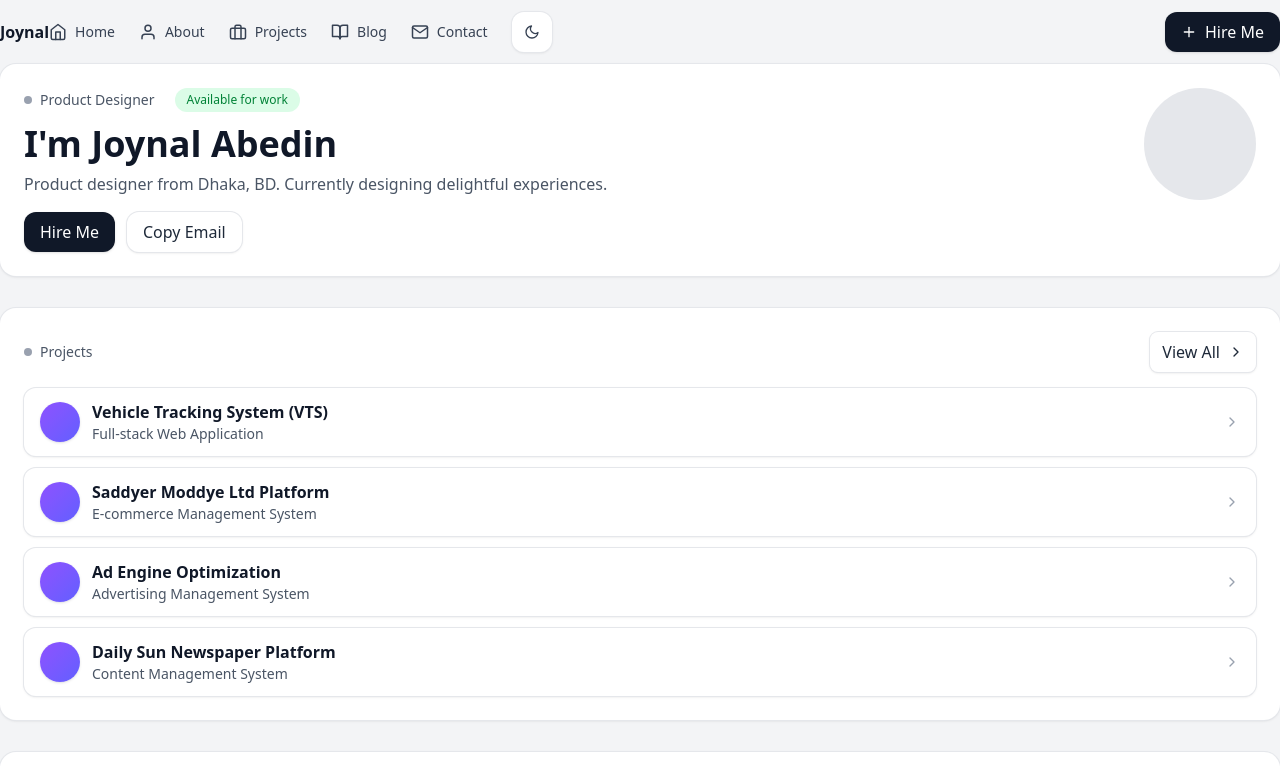
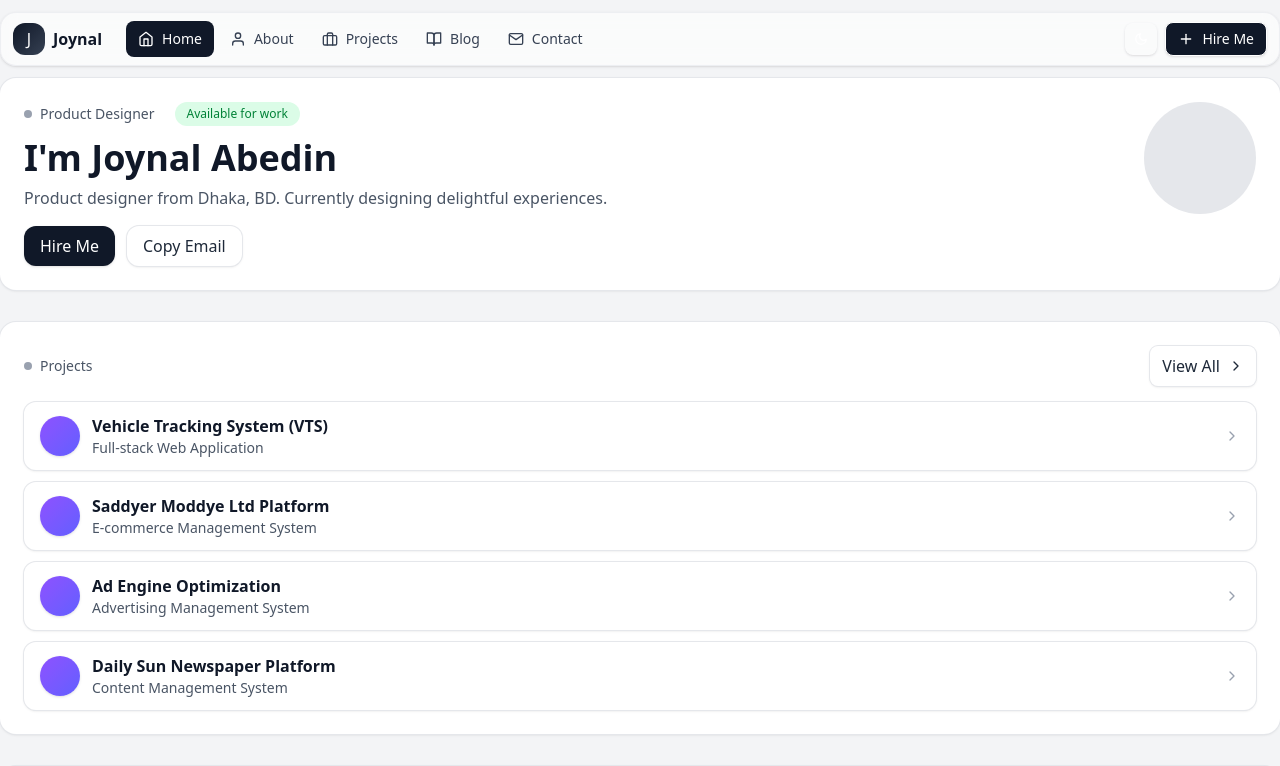
Before and after one commit to joydiucse/portfolio, a React (Vite) app: page / in a window 1280 px wide. Shown: the top 766 px of the page. Built offline with nearby package versions, Linux system fonts and the light colour scheme.

Commit message:
navbar upddated

```diff
--- a/src/components/layouts/navbar/Navbar.jsx
+++ b/src/components/layouts/navbar/Navbar.jsx
@@ -1,9 +1,10 @@
 import React, { useEffect, useState } from 'react';
-import { Link } from 'react-router-dom';
+import { Link, useLocation } from 'react-router-dom';
 import { FiHome, FiUser, FiBriefcase, FiMail, FiBookOpen, FiPlus, FiMoon, FiSun } from 'react-icons/fi';
 import Container from "../../common/Container.jsx";
 
 function Navbar() {
+    const location = useLocation();
     const navItems = [
         { to: '/', icon: FiHome, label: 'Home' },
         { to: '#about', icon: FiUser, label: 'About' },
@@ -34,74 +35,112 @@ function Navbar() {
     return (
         <>
             <div className="sticky top-3 z-50">
-                <Container background="bg-transparent" padding="default" maxWidth="responsive">
-                    <div className="flex items-center justify-between">
-                        <div className="hidden md:flex items-center gap-4">
-                            <Link to="/" className="font-semibold text-gray-900">
-                                Joynal
+                <Container>
+                    <div className="rounded-2xl border border-gray-200/60 dark:border-gray-800/60 bg-white/80 dark:bg-gray-900/70 backdrop-blur supports-[backdrop-filter]:bg-white/60 px-3 py-2 shadow-sm">
+                        <div className="flex items-center justify-between gap-0 sm:gap-6">
+                            <div className="flex items-center gap-6">
+                                <div className="hidden md:flex items-center gap-3">
+                                    <Link to="/" className="flex items-center gap-2">
+                                        <span className="inline-flex h-8 w-8 items-center justify-center rounded-xl bg-gradient-to-br from-gray-900 to-gray-700 text-white">J</span>
+                                        <span className="font-semibold text-gray-900 dark:text-gray-100">Joynal</span>
                                     </Link>
                                 </div>
-
-                        <div className="md:hidden flex items-center gap-3">
-                            <div className="bg-white dark:bg-gray-800 rounded-full shadow-sm ring-1 ring-gray-200 dark:ring-gray-700 px-2 py-1 flex items-center">
-                                {navItems.map((item) => (
+                                <div className="flex items-center gap-2">
+                                    <div className="flex items-center gap-1">
+                                        {navItems.map((item) => {
+                                            const active = item.to.startsWith('#') ? location.hash === item.to : location.pathname === item.to;
+                                            return (
                                                 <Link
                                                     key={item.label}
                                                     to={item.to}
-                                        aria-label={item.label}
-                                        title={item.label}
-                                        className="mx-1 p-2 rounded-full text-gray-700 dark:text-gray-200 hover:bg-gray-100 dark:hover:bg-gray-700 hover:text-gray-900 active:scale-[0.98]"
+                                                    className={`inline-flex items-center gap-2 py-2 md:py-2 px-2 md:px-3 rounded-full md:rounded-lg text-sm transition-all ${active ? 'bg-gray-900 text-white' : 'text-gray-700 dark:text-gray-200 hover:text-gray-900 dark:hover:text-white'}`}
                                                 >
-                                        <item.icon className="text-[20px]" />
+                                                    <item.icon className="text-[16px]" />
+                                                    <span className="hidden md:block font-medium">{item.label}</span>
                                                 </Link>
-                                ))}
+                                            );
+                                        })}
+                                    </div>
+                                </div>
                             </div>
 
+                            <div className="flex items-center justify-end gap-2">
                                 <button
                                     onClick={() => applyTheme(theme === 'dark' ? 'light' : 'dark')}
                                     aria-label="Toggle theme"
-                                className="inline-flex items-center justify-center h-10 w-10 rounded-xl bg-white dark:bg-gray-800 ring-1 ring-gray-200 dark:ring-gray-700 text-gray-700 dark:text-gray-200 shadow-sm"
+                                    className="inline-flex items-center justify-center size-8 text-sm  text-white rounded-lg shadow-sm hover:bg-black"
                                 >
                                     {theme === 'dark' ? <FiSun /> : <FiMoon />}
                                 </button>
 
                                 <Link
                                     to="#hire"
-                                className="inline-flex items-center gap-2 bg-gray-900 text-white rounded-xl px-3 py-2 shadow-sm hover:bg-black"
+                                    className="inline-flex items-center gap-2  border dark:border-gray-800 bg-gray-900 text-white rounded-lg px-3 py-1.5 shadow-sm hover:bg-black"
                                 >
                                     <FiPlus />
                                     <span className="text-sm">Hire Me</span>
                                 </Link>
                             </div>
 
-                        <div className="hidden md:flex items-center justify-between w-full">
-                            <div className="flex items-center gap-6">
-                                {navItems.map((item) => (
-                                    <Link
-                                        key={item.label}
-                                        to={item.to}
-                                        className="inline-flex items-center gap-2 text-gray-700 dark:text-gray-200 hover:text-gray-900 dark:hover:text-white"
-                                    >
-                                        <item.icon className="text-[18px]" />
-                                        <span className="text-sm font-medium">{item.label}</span>
-                                    </Link>
-                                ))}
-                                <button
-                                    onClick={() => applyTheme(theme === 'dark' ? 'light' : 'dark')}
-                                    aria-label="Toggle theme"
-                                    className="inline-flex items-center justify-center h-10 w-10 rounded-xl bg-white dark:bg-gray-800 ring-1 ring-gray-200 dark:ring-gray-700 text-gray-700 dark:text-gray-200 shadow-sm"
-                                >
-                                    {theme === 'dark' ? <FiSun /> : <FiMoon />}
-                                </button>
-                            </div>
 
-                            <Link
-                                to="#hire"
-                                className="inline-flex items-center gap-2 bg-gray-900 text-white rounded-xl px-4 py-2 shadow-sm hover:bg-black"
-                            >
-                                <FiPlus />
-                                <span>Hire Me</span>
-                            </Link>
+
+                            {/*<div className="hidden md:flex items-center justify-between w-full">*/}
+                            {/*    <div className="flex items-center gap-2">*/}
+                            {/*        <div className="flex items-center gap-1">*/}
+                            {/*            {navItems.map((item) => {*/}
+                            {/*                const active = item.to.startsWith('#') ? location.hash === item.to : location.pathname === item.to;*/}
+                            {/*                return (*/}
+                            {/*                    <Link*/}
+                            {/*                        key={item.label}*/}
+                            {/*                        to={item.to}*/}
+                            {/*                        className={`inline-flex items-center gap-2 px-3 py-2 rounded-lg text-sm transition-colors ${active ? 'bg-gray-900 text-white' : 'text-gray-700 dark:text-gray-200 hover:text-gray-900 dark:hover:text-white'}`}*/}
+                            {/*                    >*/}
+                            {/*                        <item.icon className="text-[16px]" />*/}
+                            {/*                        <span className="font-medium">{item.label}</span>*/}
+                            {/*                    </Link>*/}
+                            {/*                );*/}
+                            {/*            })}*/}
+                            {/*        </div>*/}
+                            {/*    </div>*/}
+
+                            {/*    <div className="flex items-center justify-end gap-4">*/}
+                            {/*        <button*/}
+                            {/*            onClick={() => applyTheme(theme === 'dark' ? 'light' : 'dark')}*/}
+                            {/*            aria-label="Toggle theme"*/}
+                            {/*            className="ml-2 inline-flex items-center justify-center h-10 w-10 rounded-xl bg-white dark:bg-gray-800 ring-1 ring-gray-200 dark:ring-gray-700 text-gray-700 dark:text-gray-200 shadow-sm"*/}
+                            {/*        >*/}
+                            {/*            {theme === 'dark' ? <FiSun /> : <FiMoon />}*/}
+                            {/*        </button>*/}
+                            {/*        <Link*/}
+                            {/*            to="#hire"*/}
+                            {/*            className="inline-flex items-center gap-2 bg-gray-900 text-white rounded-xl px-4 py-2 shadow-sm hover:bg-black"*/}
+                            {/*        >*/}
+                            {/*            <FiPlus />*/}
+                            {/*            <span>Hire Me</span>*/}
+                            {/*        </Link>*/}
+                            {/*    </div>*/}
+
+
+                            {/*</div>*/}
+                            {/*/!*Only For Mobile*!/*/}
+                            {/*<div className="md:hidden flex items-center grow w-full gap-3">*/}
+                            {/*    <div className="flex items-center justify-between gap-1">*/}
+                            {/*        {navItems.map((item) => {*/}
+                            {/*            const active = item.to.startsWith('#') ? location.hash === item.to : location.pathname === item.to;*/}
+                            {/*            return (*/}
+                            {/*                <Link*/}
+                            {/*                    key={item.label}*/}
+                            {/*                    to={item.to}*/}
+                            {/*                    aria-label={item.label}*/}
+                            {/*                    title={item.label}*/}
+                            {/*                    className={` p-2 rounded-full transition-all ${active ? 'bg-gray-900 text-white' : 'text-gray-700 dark:text-gray-200 hover:bg-gray-100 dark:hover:bg-gray-700 hover:text-gray-900'}`}*/}
+                            {/*                >*/}
+                            {/*                    <item.icon className="text-[20px]" />*/}
+                            {/*                </Link>*/}
+                            {/*            );*/}
+                            {/*        })}*/}
+                            {/*    </div>*/}
+                            {/*</div>*/}
                         </div>
                     </div>
                 </Container>
```
Lines whose indentation alone changed are shown as unchanged.
